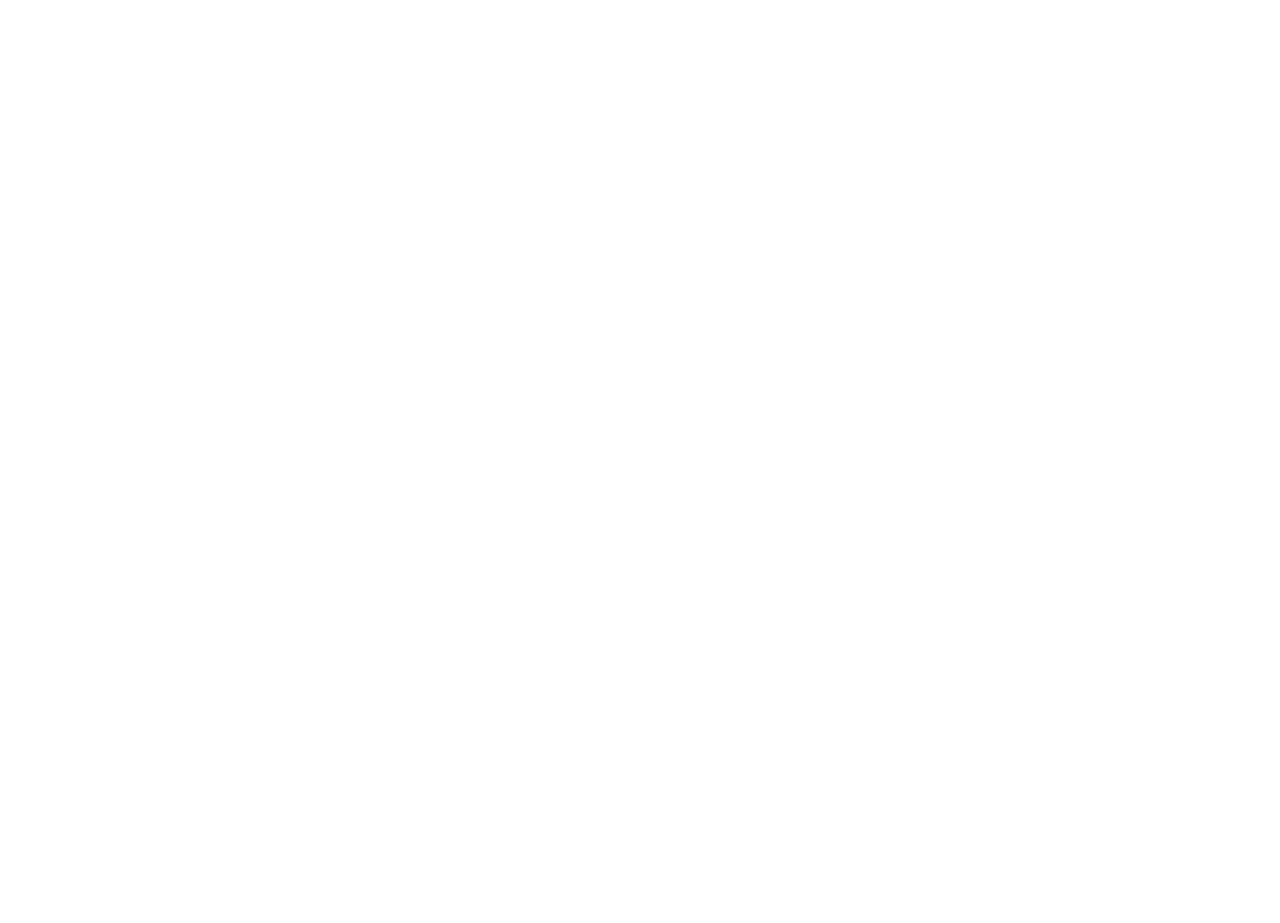
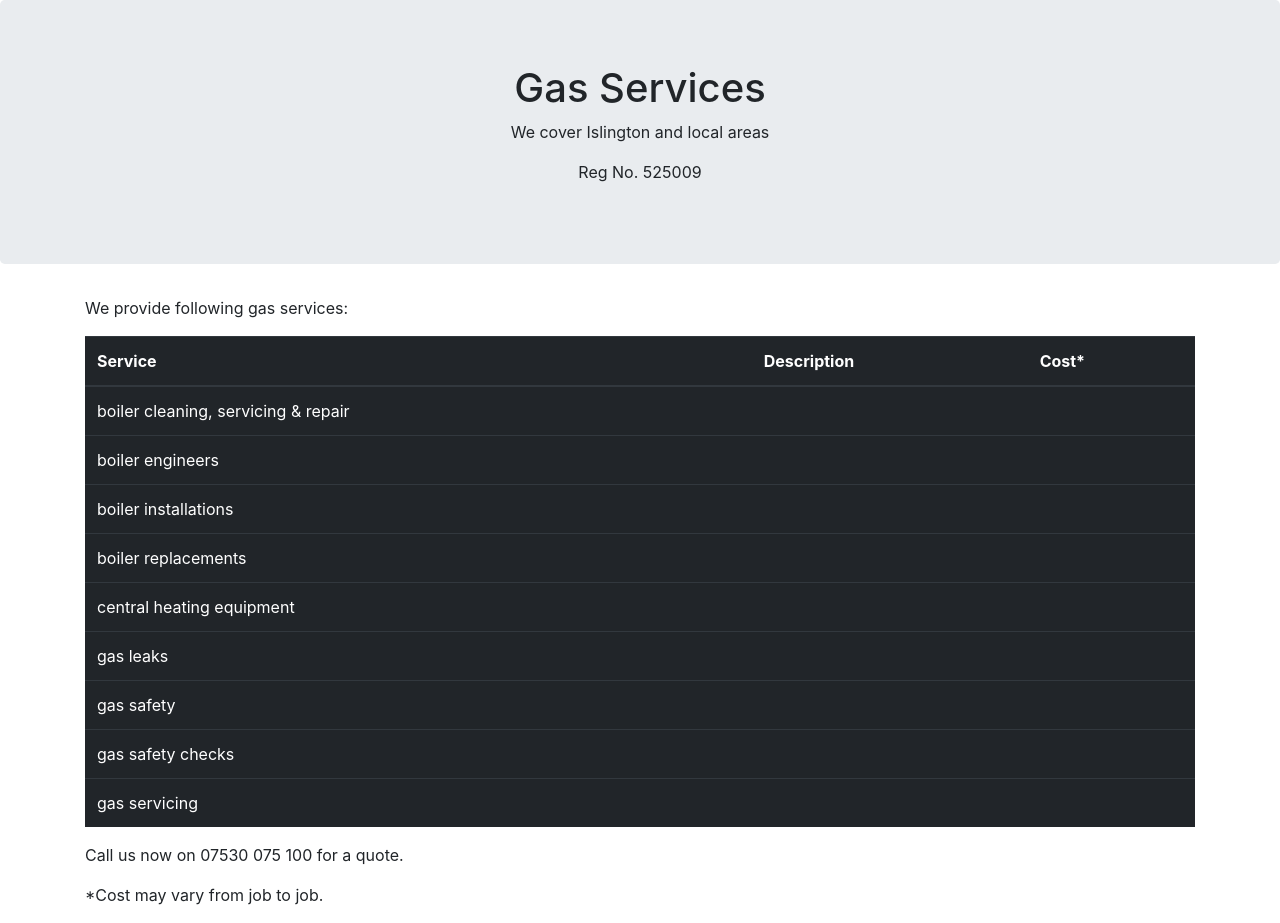
Before and after one commit to dao-wolf/gbheat, a plain HTML site: page services.html in a window 1280 px wide. Before the commit the page ends 800 px from the top, so only its background shows below. Drawn offline with nearby package versions, Linux system fonts and the light colour scheme.

Commit message:
added services and improved homepages + updated about us. Using card bs4 + dark table.

```diff
--- a/services.html
+++ b/services.html
@@ -11,6 +11,73 @@
 </head>
 <body>
 
+  <div class="jumbotron text-center">
+    <h1>Gas Services</h1>
+    <p>We cover Islington and local areas</p>
+    <p>Reg No. 525009</p>
+  </div>
+
+  <div class="container">
+    <p>We provide following gas services:</p>
+    <table class="table table-dark table-hover">
+      <thead>
+        <tr>
+          <th>Service</th>
+          <th>Description</th>
+          <th>Cost*</th>
+        </tr>
+      </thead>
+      <tbody>
+        <tr>
+          <td>boiler cleaning, servicing & repair</td>
+          <td></td>
+          <td></td>
+        </tr>
+        <tr>
+          <td>boiler engineers</td>
+          <td></td>
+          <td></td>
+        </tr>
+        <tr>
+          <td>boiler installations</td>
+          <td></td>
+          <td></td>
+        </tr>
+        <tr>
+          <td>boiler replacements</td>
+          <td></td>
+          <td></td>
+        </tr>
+        <tr>
+          <td>central heating equipment</td>
+          <td></td>
+          <td></td>
+        </tr>
+        <tr>
+          <td>gas leaks</td>
+          <td></td>
+          <td></td>
+        </tr>
+        <tr>
+          <td>gas safety</td>
+          <td></td>
+          <td></td>
+        </tr>
+        <tr>
+          <td>gas safety checks</td>
+          <td></td>
+          <td></td>
+        </tr>
+        <tr>
+          <td>gas servicing</td>
+          <td></td>
+          <td></td>
+        </tr>
+      </tbody>
+    </table>
+    <p>Call us now on 07530 075 100 for a quote.</p>
+    <p>*Cost may vary from job to job.</p>
+  </div>
 
 </body>
 </html>
```
Also changed, not shown: about-us.html (+12 -0 lines), help-and-advice.html (+8 -0 lines), index.html (+29 -9 lines), images/img_avatar1.png (added).
